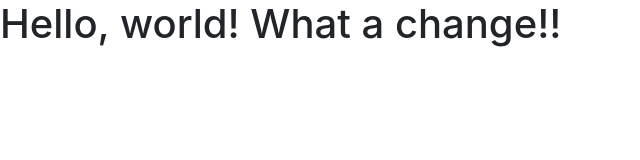
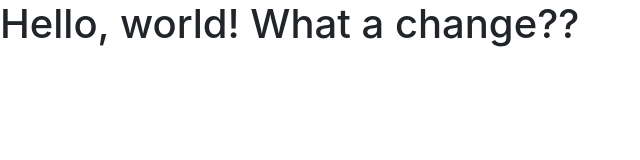
Before and after one commit to dearthm/Mike-s-test, a plain HTML site: page index.html in a window 1280 px wide. Shown: the full height of the page, 0-640 px from the left. Drawn offline with nearby package versions, Linux system fonts and the light colour scheme.

Commit message:
Change this one back

```diff
--- a/index.html
+++ b/index.html
@@ -5,20 +5,20 @@
     <meta http-equiv="X-UA-Compatible" content="IE=edge">
     <meta name="viewport" content="width=device-width, initial-scale=1">
     <!-- The above 3 meta tags *must* come first in the head; any other head content must come *after* these tags -->
-    <title>Bootstrap 102 Templates</title>
+    <title>Bootstrap 102 Template</title>
 
     <!-- Bootstrap -->
     <link href="css/bootstrap.min.css" rel="stylesheet">
 
     <!-- Mike was here HTML5 shim and Respond.js for IE8 support of HTML5 elements and media queries -->
-    <!-- WARNING: Respond.js doesn't work if you view the page via file:// -->
+    <!-- WARNING: Respond.js doesn't quitely work if you view the page via file:// -->
     <!--[if lt IE 9]>
       <script src="https://oss.maxcdn.com/html5shiv/3.7.3/html5shiv.min.js"></script>
       <script src="https://oss.maxcdn.com/respond/1.4.2/respond.min.js"></script>
     <![endif]-->
   </head>
   <body>
-    <h1>Hello, world! What a change!!</h1>
+    <h1>Hello, world! What a change??</h1>
 
     <!-- jQuery (necessary for Bootstrap's JavaScript plugins) -->
     <script src="https://ajax.googleapis.com/ajax/libs/jquery/1.12.4/jquery.min.js"></script>
```
